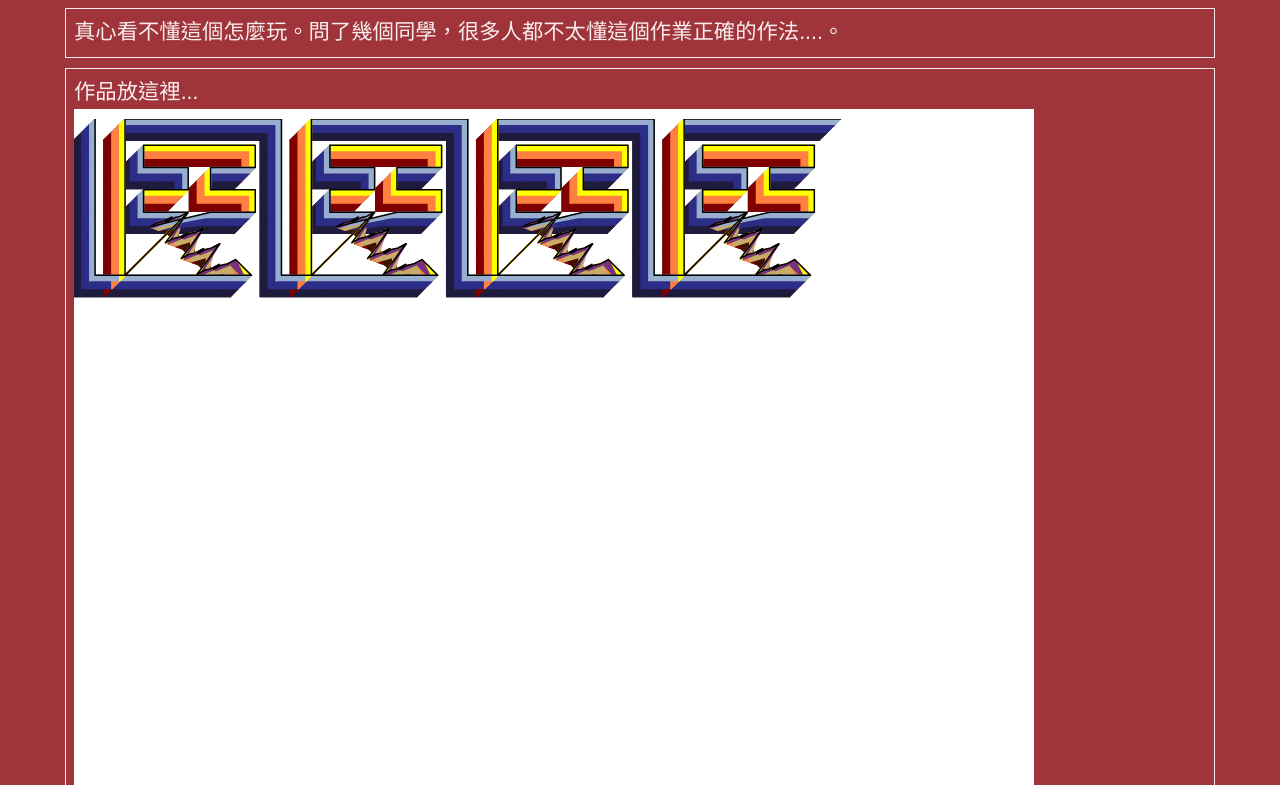
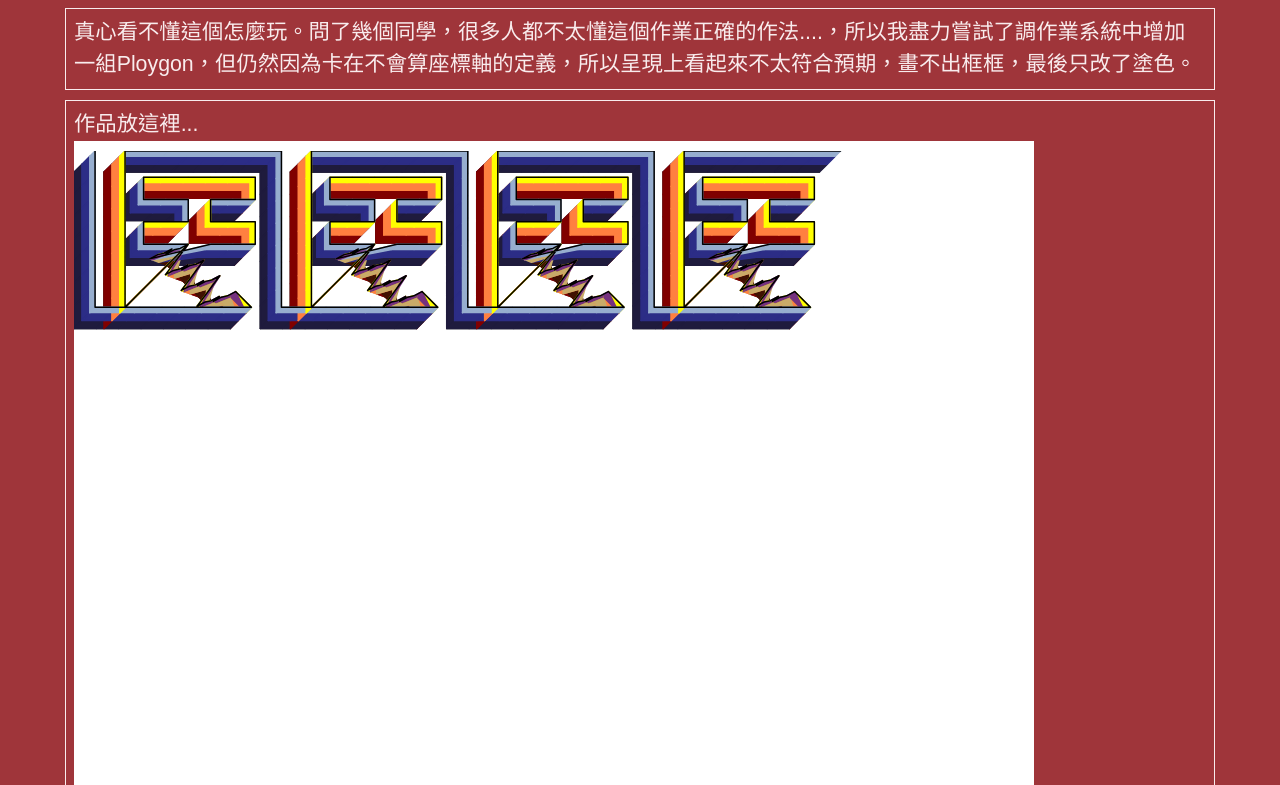
Before and after one commit to SarahHsieh06/pr2022f, a plain HTML site: page hw11/index.html in a window 1280 px wide. Shown: the part 85-870 px from the top of the page. Drawn offline with nearby package versions, Linux system fonts and the light colour scheme.

Commit message:
Update index.html

```diff
--- a/hw11/index.html
+++ b/hw11/index.html
@@ -201,7 +201,7 @@
   <!-- ------------------------------------------------>
   <div class="row hw12">
     <div class="col-md-12 twenty">
-      真心看不懂這個怎麼玩。問了幾個同學，很多人都不太懂這個作業正確的作法....。
+      真心看不懂這個怎麼玩。問了幾個同學，很多人都不太懂這個作業正確的作法....，所以我盡力嘗試了調作業系統中增加一組Ploygon，但仍然因為卡在不會算座標軸的定義，所以呈現上看起來不太符合預期，畫不出框框，最後只改了塗色。
     </div>
   </div>
 
```
